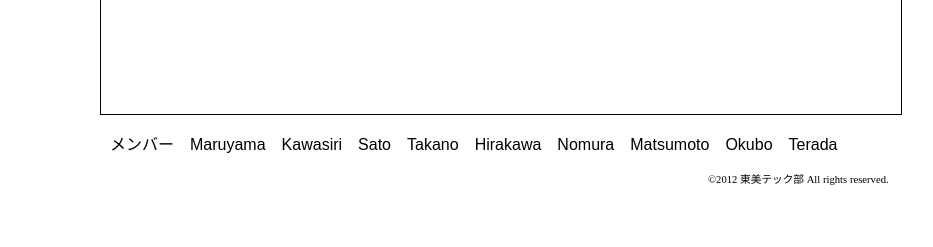
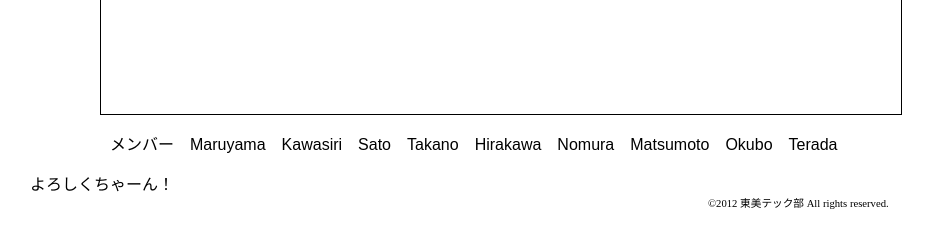
Before and after one commit to maruyama0814/teck_web, a plain HTML site: page index.html in a window 1280 px wide. Shown: the part 237-484 px from the top of the page, without its empty margins (110-1043 px from the left). Drawn offline with Linux system fonts and the light colour scheme.

Commit message:
よろしくちゃんを入れました。

```diff
--- a/index.html
+++ b/index.html
@@ -10,6 +10,8 @@
 <body>
 <h1>東美テック部</h1>
 <p class="marukou_top">メンバー　<a href="maruyama" target="_blank">Maruyama</a>　<a href="kawasiri" target="_blank">Kawasiri</a>　<a href="sato/index.html" target="_blank">Sato</a>　<a href="takano" target="_blank">Takano</a>　<a href="hirakawa" target="_blank">Hirakawa</a>　<a href="nomura" target="_blank">Nomura</a>　<a href="matsumoto" target="_blank">Matsumoto</a>　<a href="okubo" target="_blank">Okubo</a>　<a href="terada" target="_blank">Terada</a></p>
+よろしくちゃーん！
+
 
 
 
```
